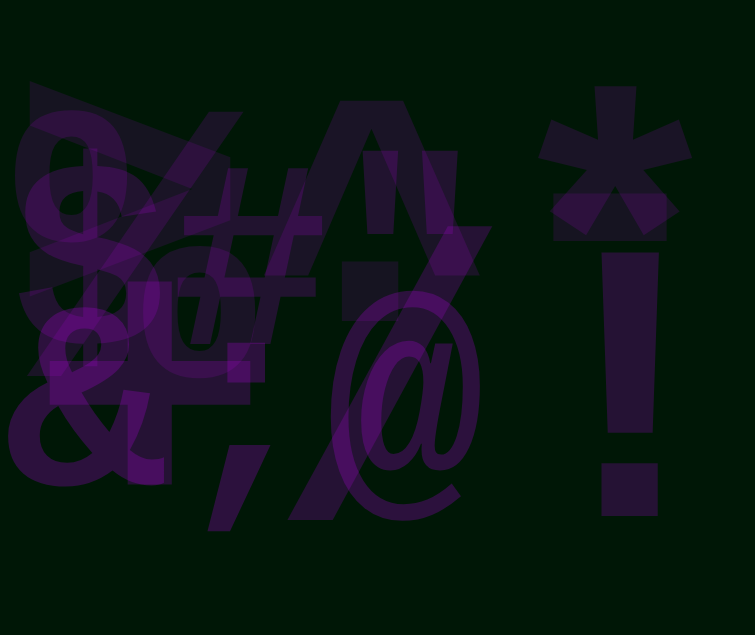
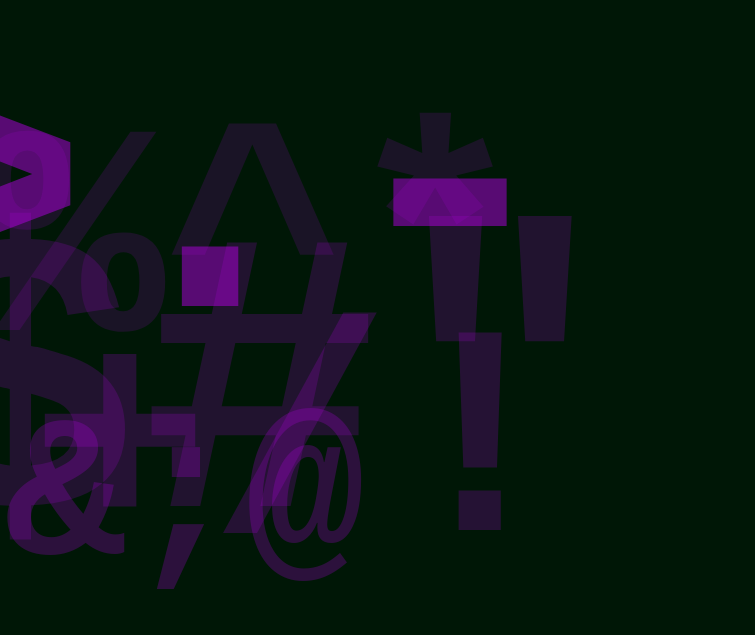
Before and after one commit to kr315/kr315.github.io, a PHP site: page / in a window 1280 px wide. Shown: the top 635 px of the page, without its empty margins (0-755 px from the left). Run offline with PHP 8.4, Linux system fonts and the light colour scheme.

Commit message:
updgrade css

```diff
--- a/style.css
+++ b/style.css
@@ -117,7 +117,7 @@ a {
 }
 
 div.eff1 {
-    position: absolute; top: 15px; left: 10px;
+    position: absolute; top: 0px; left: -150px;
     font-family:'Courier New', Courier, monospace;
     color: #b000e020;
     text-decoration: none;
@@ -129,15 +129,14 @@ div.eff1:hover {
     font-family:'Courier New', Courier, monospace;
     color: #b000e080;
     text-decoration: none;
-    font-size: 400px;
 }
 
 div.eff2 {
-    position: absolute; top: 70px; left: 15px;
+    position: absolute; top: 100px; left: -15px;
     font-family:'Courier New', Courier, monospace;
     color: #b000e025;
     text-decoration: none;
-    font-size: 300pt;
+    font-size: 300px;
     overflow: hidden;
 }
 div.eff2:hover {
@@ -145,15 +144,14 @@ div.eff2:hover {
     font-family:'Courier New', Courier, monospace;
     color: #b000e060;
     text-decoration: none;
-    font-size: 300pt;
 }
 
 div.eff3 {
-    position: absolute; top: 140px; left: 10px;
+    position: absolute; top: 200px; left: -100px;
     font-family:'Courier New', Courier, monospace;
     color: #b000e030;
     text-decoration: none;
-    font-size: 200pt;
+    font-size: 400px;
     overflow: visible;
 }
 div.eff3:hover {
@@ -161,15 +159,14 @@ div.eff3:hover {
     font-family:'Courier New', Courier, monospace;
     color: #b000e065;
     text-decoration: none;
-    font-size: 200pt;
 }
 
 div.eff4 {
-    position: absolute; top: 210px; left: 30px;
+    position: absolute; top: 300px; left: 30px;
     font-family:'Courier New', Courier, monospace;
     color: #b000e035;
     text-decoration: none;
-    font-size: 300pt;
+    font-size: 300px;
     overflow: hidden;
 }
 div.eff4:hover {
@@ -177,15 +174,14 @@ div.eff4:hover {
     font-family:'Courier New', Courier, monospace;
     color: #b000e0aa;
     text-decoration: none;
-    font-size: 300pt;
 }
 
 div.eff5 {
-    position: absolute; top: 280px; left: 5px;
+    position: absolute; top: 400px; left: 5px;
     font-family:'Courier New', Courier, monospace;
     color: #b000e040;
     text-decoration: none;
-    font-size: 200pt;
+    font-size: 200px;
     overflow: hidden;
 }
 div.eff5:hover {
@@ -193,7 +189,6 @@ div.eff5:hover {
     font-family:'Courier New', Courier, monospace;
     color: #b000e0ff;
     text-decoration: none;
-    font-size: 200pt;
 }
 
 
```
